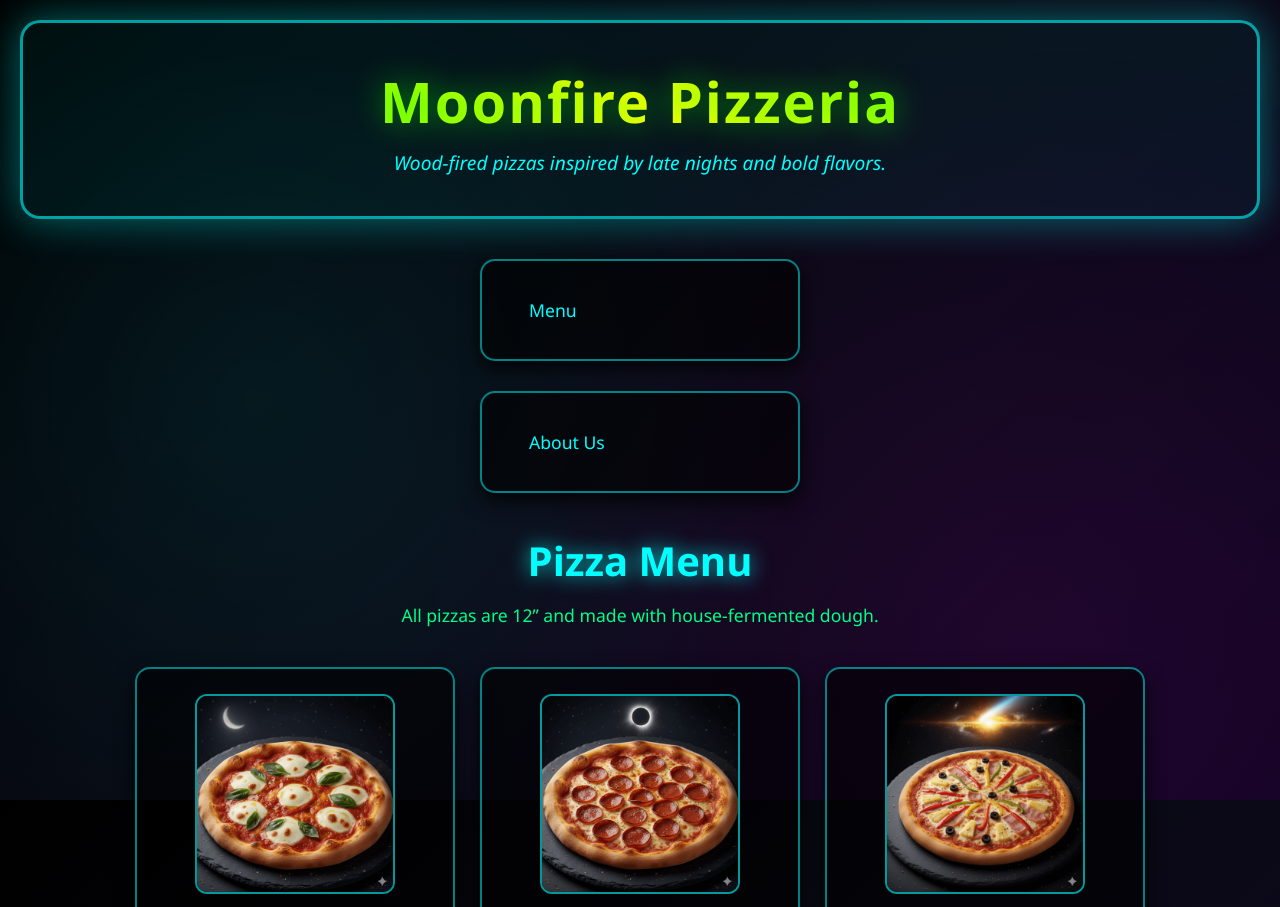
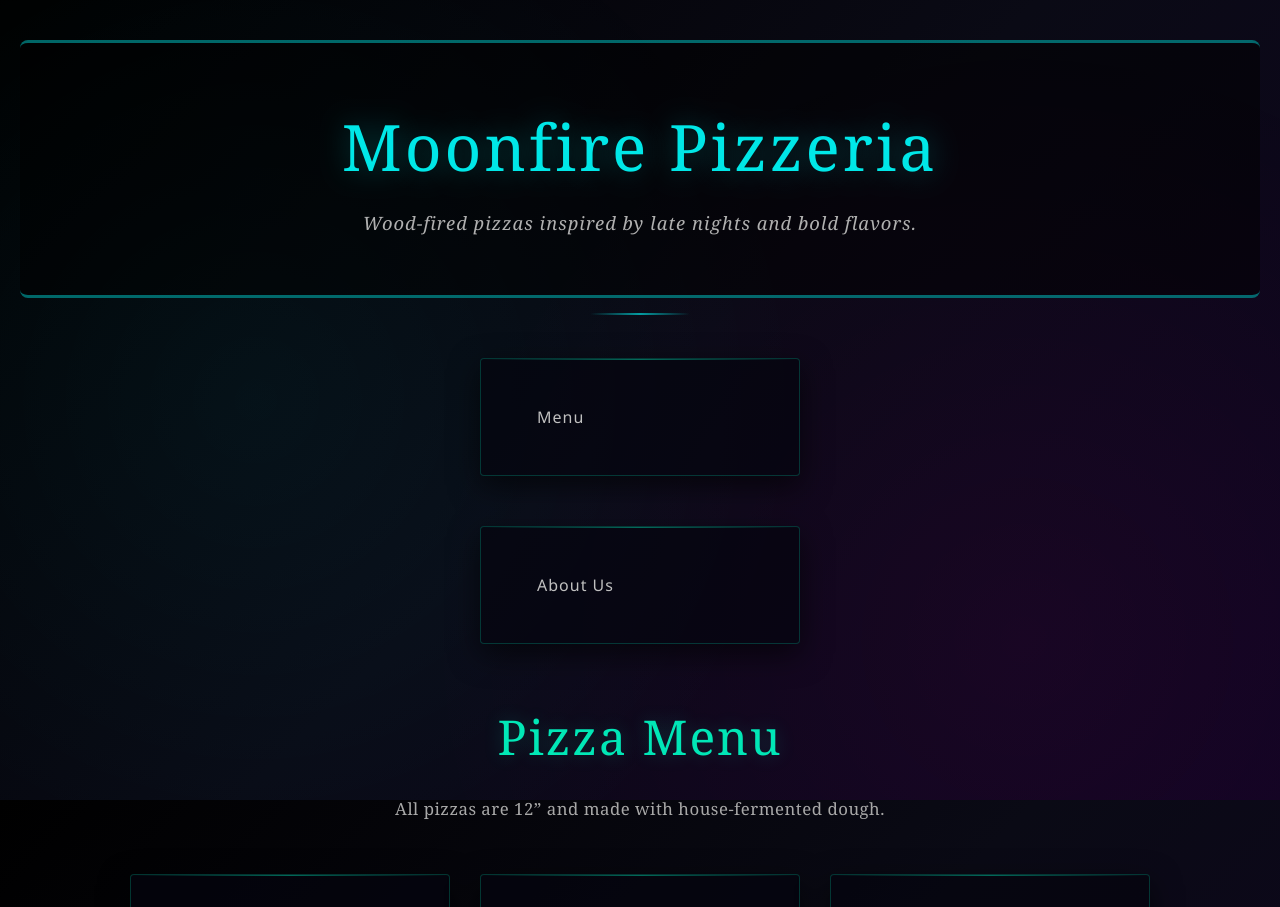
Before and after one commit to leeza17/restaurant-menu, a plain HTML site: page index.html in a window 1280 px wide. Shown: the top 907 px of the page. Drawn offline with Linux system fonts and the light colour scheme.

Commit message:
Update styles.css

```diff
--- a/css/styles.css
+++ b/css/styles.css
@@ -5,15 +5,15 @@
 }
 
 body {
-    font-family: 'Segoe UI', Tahoma, Geneva, Verdana, sans-serif;
+    font-family: 'Georgia', 'Garamond', serif;
     background: linear-gradient(135deg, #000000 0%, #0a0a15 50%, #0f0520 100%);
     background-attachment: fixed;
-    color: #fff;
+    color: #e8e8e8;
     min-height: 100vh;
-    padding: 20px;
+    padding: 40px 20px;
 }
 
-/* Cosmic glow effect */
+/* Subtle cosmic glow effect */
 body::before {
     content: '';
     position: fixed;
@@ -22,65 +22,82 @@ body::before {
     width: 100%;
     height: 100%;
     pointer-events: none;
-    background: radial-gradient(circle at 20% 50%, rgba(0, 255, 255, 0.08) 0%, transparent 50%),
-                radial-gradient(circle at 80% 80%, rgba(255, 0, 255, 0.08) 0%, transparent 50%);
+    background: radial-gradient(circle at 20% 50%, rgba(0, 255, 255, 0.05) 0%, transparent 50%),
+                radial-gradient(circle at 80% 80%, rgba(255, 0, 200, 0.05) 0%, transparent 50%);
     z-index: -1;
 }
 
 header {
     text-align: center;
-    padding: 40px 20px;
-    background: rgba(0, 255, 255, 0.05);
-    border-radius: 20px;
-    margin-bottom: 40px;
-    border: 3px solid rgba(0, 255, 255, 0.6);
-    box-shadow: 0 0 40px rgba(0, 255, 255, 0.4);
+    padding: 60px 40px;
+    background: rgba(0, 0, 0, 0.5);
+    border-radius: 8px;
+    margin-bottom: 60px;
+    border-top: 3px solid rgba(0, 255, 255, 0.4);
+    border-bottom: 3px solid rgba(0, 255, 255, 0.4);
+    position: relative;
+}
+
+header::after {
+    content: '';
+    position: absolute;
+    bottom: -20px;
+    left: 50%;
+    transform: translateX(-50%);
+    width: 100px;
+    height: 2px;
+    background: linear-gradient(90deg, transparent, rgba(0, 255, 255, 0.6), transparent);
 }
 
 header h1 {
-    font-size: 3.5em;
-    margin-bottom: 10px;
-    background: linear-gradient(45deg, #00ff00, #ffff00, #00ff00);
-    -webkit-background-clip: text;
-    -webkit-text-fill-color: transparent;
-    background-clip: text;
-    text-shadow: 0 0 30px rgba(0, 255, 0, 0.5);
-    letter-spacing: 2px;
+    font-size: 4em;
+    margin-bottom: 15px;
+    font-weight: normal;
+    letter-spacing: 3px;
+    color: rgba(0, 255, 255, 0.9);
+    text-shadow: 0 0 30px rgba(0, 255, 255, 0.3);
+    font-family: 'Georgia', serif;
 }
 
 header p {
-    font-size: 1.2em;
-    color: #00ffff;
+    font-size: 1.15em;
+    color: #b0b0b0;
     font-style: italic;
+    letter-spacing: 1px;
+    margin-top: 20px;
 }
 
 nav {
     display: flex;
     justify-content: center;
-    margin-bottom: 40px;
+    margin-bottom: 60px;
 }
 
 nav ul {
     display: flex;
     list-style: none;
-    gap: 30px;
+    gap: 50px;
 }
 
 nav a {
-    color: #00ffff;
+    color: #c0c0c0;
     text-decoration: none;
-    font-size: 1.1em;
-    font-weight: 500;
-    padding: 10px 20px;
-    border-radius: 8px;
+    font-size: 1em;
+    font-weight: normal;
+    padding: 12px 24px;
+    border-radius: 2px;
     transition: all 0.3s ease;
-    border: 2px solid transparent;
+    border-left: 2px solid transparent;
+    border-right: 2px solid transparent;
+    font-family: 'Segoe UI', sans-serif;
+    letter-spacing: 1px;
 }
 
 nav a:hover {
-    border: 2px solid #00ffff;
-    box-shadow: 0 0 20px rgba(0, 255, 255, 0.8);
-    transform: scale(1.05);
+    border-left: 2px solid rgba(0, 255, 255, 0.7);
+    border-right: 2px solid rgba(0, 255, 255, 0.7);
+    color: #00ffff;
+    box-shadow: inset 0 0 20px rgba(0, 255, 255, 0.1);
 }
 
 main {
@@ -89,52 +106,68 @@ main {
 }
 
 main h2 {
-    font-size: 2.5em;
+    font-size: 3em;
     text-align: center;
-    margin-bottom: 15px;
-    color: #00ffff;
-    text-shadow: 0 0 20px rgba(0, 255, 255, 0.8);
+    margin-bottom: 25px;
+    color: rgba(0, 255, 200, 0.9);
+    text-shadow: 0 0 20px rgba(0, 255, 200, 0.2);
+    font-weight: normal;
+    letter-spacing: 2px;
+    font-family: 'Georgia', serif;
 }
 
 main > section > p {
     text-align: center;
-    color: #00ff88;
-    margin-bottom: 40px;
-    font-size: 1.1em;
+    color: #a8a8a8;
+    margin-bottom: 50px;
+    font-size: 1.05em;
+    line-height: 1.8;
+    letter-spacing: 0.5px;
 }
 
 ul {
     display: flex;
     flex-wrap: wrap;
     list-style: none;
-    gap: 25px;
+    gap: 30px;
     justify-content: center;
 }
 
 li {
-    background: rgba(0, 0, 0, 0.6);
-    border: 2px solid rgba(0, 255, 255, 0.5);
-    border-radius: 15px;
-    padding: 25px;
+    background: rgba(5, 5, 15, 0.7);
+    border: 1px solid rgba(0, 255, 200, 0.2);
+    border-radius: 4px;
+    padding: 35px 30px;
     width: 100%;
     max-width: 320px;
-    transition: all 0.3s ease;
-    box-shadow: 0 8px 20px rgba(0, 0, 0, 0.8);
+    transition: all 0.4s ease;
+    box-shadow: 0 10px 30px rgba(0, 0, 0, 0.6);
     display: flex;
     flex-direction: column;
     cursor: pointer;
+    position: relative;
+}
+
+li::before {
+    content: '';
+    position: absolute;
+    top: 0;
+    left: 0;
+    right: 0;
+    height: 1px;
+    background: linear-gradient(90deg, transparent, rgba(0, 255, 200, 0.4), transparent);
 }
 
 li:hover {
-    transform: translateY(-10px);
-    border-color: rgba(0, 255, 255, 1);
-    box-shadow: 0 15px 40px rgba(0, 255, 255, 0.5),
-                0 0 30px rgba(255, 0, 255, 0.3);
-    background: rgba(0, 20, 40, 0.8);
+    transform: translateY(-8px);
+    border-color: rgba(0, 255, 200, 0.6);
+    box-shadow: 0 20px 50px rgba(0, 255, 200, 0.15),
+                0 0 30px rgba(0, 255, 200, 0.1);
+    background: rgba(0, 20, 30, 0.8);
 }
 
 figure {
-    margin-bottom: 15px;
+    margin-bottom: 20px;
     text-align: center;
 }
 
@@ -142,28 +175,31 @@ img {
     width: 200px;
     height: 200px;
     object-fit: cover;
-    border-radius: 12px;
-    border: 2px solid rgba(0, 255, 255, 0.6);
-    transition: all 0.3s ease;
+    border-radius: 3px;
+    border: 1px solid rgba(0, 255, 200, 0.3);
+    transition: all 0.4s ease;
 }
 
 li:hover img {
-    border-color: rgba(255, 0, 255, 1);
-    box-shadow: 0 0 25px rgba(0, 255, 255, 0.6);
+    border-color: rgba(0, 255, 200, 0.7);
+    box-shadow: 0 0 30px rgba(0, 255, 200, 0.25);
 }
 
 h3 {
-    font-size: 1.4em;
-    margin-bottom: 10px;
-    color: #ffff00;
+    font-size: 1.5em;
+    margin-bottom: 12px;
+    color: rgba(0, 255, 200, 0.95);
     letter-spacing: 1px;
+    font-family: 'Georgia', serif;
+    font-weight: normal;
 }
 
 li p {
-    color: #00ff88;
+    color: #b8b8b8;
     font-size: 0.95em;
-    line-height: 1.6;
+    line-height: 1.7;
     flex-grow: 1;
+    font-family: 'Georgia', serif;
 }
 
 /* Responsive design */
@@ -187,6 +223,8 @@ li p {
     }
 
     nav ul {
-        gap: 15px;
+        gap: 20px;
+        flex-direction: column;
+        align-items: center;
     }
 }
```
